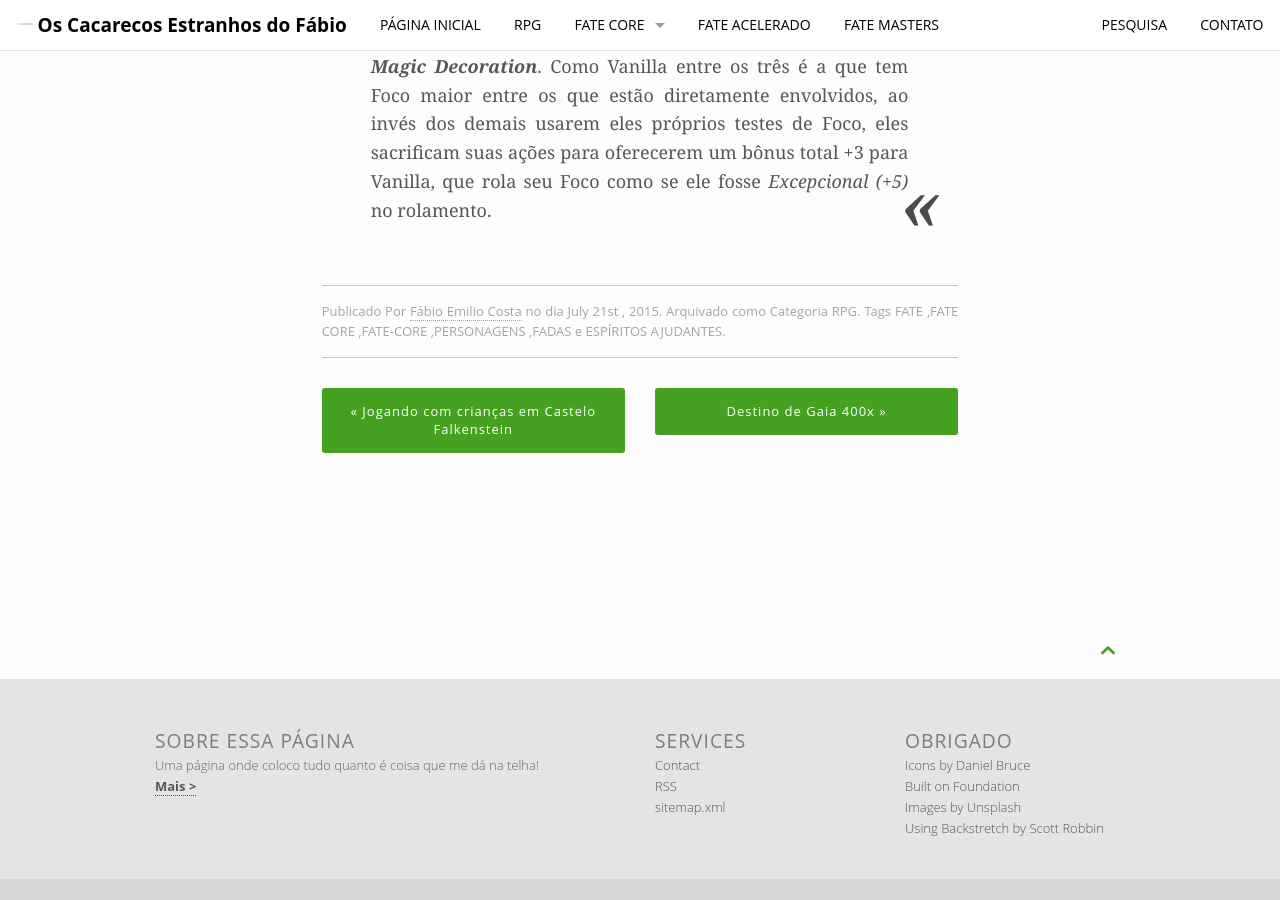
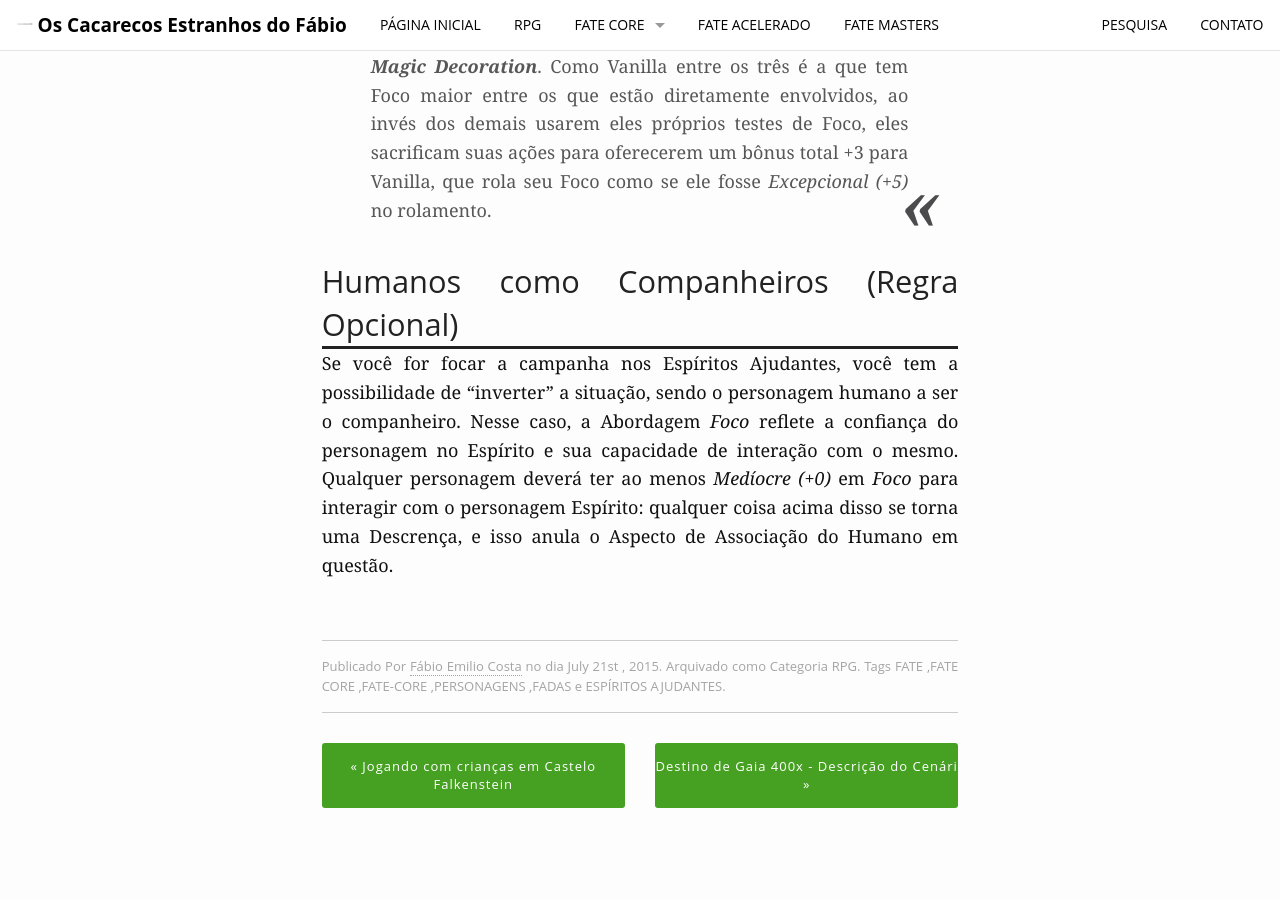
Before and after one commit to fabiocosta0305/fabiocosta0305.github.io-old, a Jekyll site: the page built from _posts/RPG/2015-07-21-SpiritHelpers.md, in a window 1280 px wide and 900 px high, scrolled down 4037 px. Built offline with Jekyll 4.4.1, drawn with Linux system fonts in a browser that asks for light colours.

```diff
--- a/_posts/RPG/2015-07-21-SpiritHelpers.md
+++ b/_posts/RPG/2015-07-21-SpiritHelpers.md
@@ -75,3 +75,7 @@ Um Espírito Ajudante recebe +2 ao tentar ajudar a pessoa a quem ela está Assoc
 Vários Espíritos Ajudantes similares, com Façanhas similares, podem acumular os efeitos de suas Façanhas, podendo gerar Aspectos adicionais facilmente. Em termos de regra, personagens com Façanhas similares podem sacrificar uma ação que envolva tal Façanha para oferecer um bônus +1 automático a outro Espírito Ajudante. Essa ação deve ser a ação que o Espírito irá fazer naquele turno. Esse bônus não é cumulativo com outros bônus de natureza mágica, mas é cumulativo entre todos os Espírito Ajudantes envolvidos.
 
 > **Exemplo:** Vanilla está acompanhando Ichigo enquanto ela faz um bolo para uma competição na Escola de _Patissiére_ onde ela estuda. Ichigo e seus amigos precisam decorar de uma maneira bem bonita uma série de doces. O problema é que o tempo é muito curto. Entretanto, da mesma forma que Ichigo, seus amigos Andou, Kashino e Hanabusa também possuem Espíritos Ajudantes. Os demais espíritos decidem que é uma boa todos ajudarem na decoração do bolo com suas Façanhas _**Magic Decoration**_. Como Vanilla entre os três é a que tem Foco maior entre os que estão diretamente envolvidos, ao invés dos demais usarem eles próprios testes de Foco, eles sacrificam suas ações para oferecerem um bônus total +3 para Vanilla, que rola seu Foco como se ele fosse _Excepcional (+5)_ no rolamento.
+
+#### Humanos como Companheiros (Regra Opcional)
+
+Se você for focar a campanha nos Espíritos Ajudantes, você tem a possibilidade de "inverter" a situação, sendo o personagem humano a ser o companheiro. Nesse caso, a Abordagem _Foco_ reflete a confiança do personagem no Espírito e sua capacidade de interação com o mesmo. Qualquer personagem deverá ter ao menos _Medíocre (+0)_ em _Foco_ para interagir com o personagem Espírito: qualquer coisa acima disso se torna uma Descrença, e isso anula o Aspecto de Associação do Humano em questão.
--- a/_posts/RPG/2015-07-22-DestinoGaia400x.md
+++ b/_posts/RPG/2015-07-22-DestinoGaia400x.md
@@ -1,5 +1,5 @@
 ---
-title: Destino de Gaia 400x
+title: Destino de Gaia 400x - Descrição do Cenári
 subheadline: Enfrente o seu Destino no Mundo dos Escolhidos de Luna
 teaser: Baseado no cenário publicado por Márcio Fiorito na Dragão Brasil 114
 layout: post
```
Also changed, not shown: _posts/RPG/2015-05-25-DestinoDeMoreania-regras.md (+0 -2 lines), _posts/RPG/2015-07-18-Destino dos Camundongos Aventureiros.md (+3 -1 lines).
